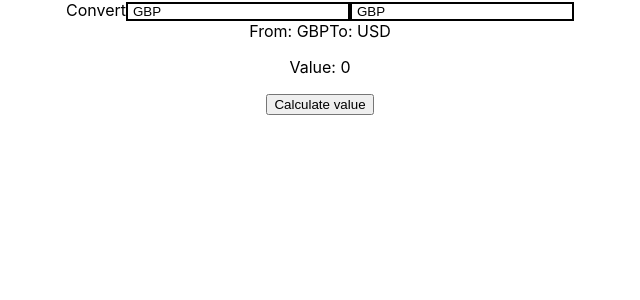
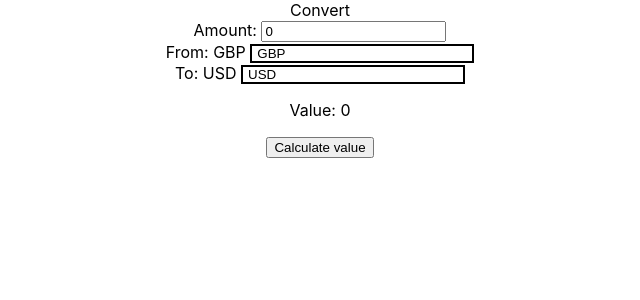
Before and after one commit to sgwicks/tech-test-p2u, a React (Create React App) app: page / in a window 1280 px wide. Shown: the top 300 px of the page, without its empty margins (320-960 px from the left). Built offline with nearby package versions, Linux system fonts and the light colour scheme.

Commit message:
Calculator works

```diff
--- a/src/App.js
+++ b/src/App.js
@@ -7,21 +7,26 @@ function App() {
   const [value, updateValue] = useState(0)
   const [c_from, update_c_from] = useState('GBP')
   const [c_to, update_c_to] = useState('USD')
+  const [fromValue, updateFromValue] = useState(0)
 
   const handleCalculation = () => {
-    return getValue('GBP', 'USD')
-    .then(value => updateValue(value))
+    return getValue(c_from, c_to)
+    .then(value => {
+      const total = fromValue * value
+      updateValue(total)
+    })
+  }
+
+  const handleInput = (input, updateFn) => {
+    updateFn(input)
   }
 
   return (
     <div className="App">
-      Convert
-        <Dropdown updateFn={update_c_from} />
-        <Dropdown updateFn={update_c_to} />
-      <form>
-        <label>From: {c_from}</label>
-        <label>To: {c_to}</label>
-      </form>
+      Convert<br />
+      Amount: <input value={fromValue} onChange={(event) => handleInput(event.target.value, updateFromValue)} /><br />
+      From: {c_from} <Dropdown updateFn={update_c_from} c_default={'GBP'} /><br />
+      To: {c_to} <Dropdown updateFn={update_c_to} c_default={'USD'} />
       <p>Value: {value}</p>
       <button onClick={handleCalculation}>Calculate value</button>
     </div>
--- a/src/components/Dropdown.jsx
+++ b/src/components/Dropdown.jsx
@@ -5,10 +5,10 @@ import {
   DropdownList
 } from '../styles/DropdownStyles';
 
-const Dropdown = ({updateFn}) => {
+const Dropdown = ({updateFn, c_default}) => {
   const [isVisible, toggleIsVisible] = useState(false)
   const [options] = useState(['GBP', 'USD', 'AUD', 'EUR'])
-  const [option, updateOption] = useState('GBP')
+  const [option, updateOption] = useState(c_default)
 
   const handleHover = (event, bg, text) => {
     event.target.style.background = bg;
```
